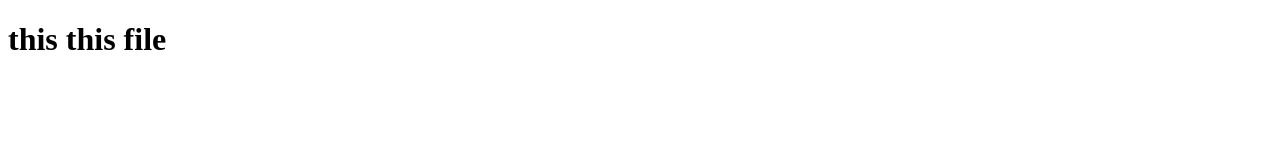
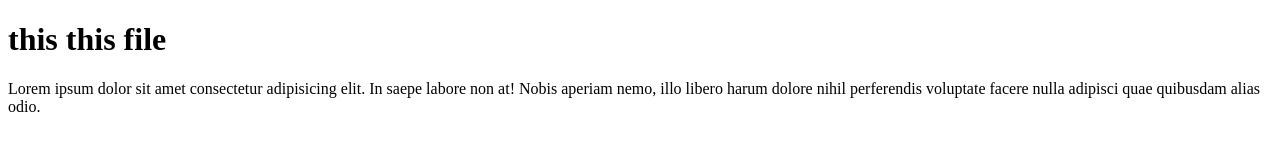
Before and after one commit to jaydipchaudhary581/git-, a plain HTML site: page index.html in a window 1280 px wide. Drawn offline with Linux system fonts and the light colour scheme.

```diff
--- a/index.html
+++ b/index.html
@@ -7,5 +7,6 @@
 </head>
 <body>
     <h1>this this file</h1>
+    <p>Lorem ipsum dolor sit amet consectetur adipisicing elit. In saepe labore non at! Nobis aperiam nemo, illo libero harum dolore nihil perferendis voluptate facere nulla adipisci quae quibusdam alias odio.</p>
 </body>
 </html>
```
